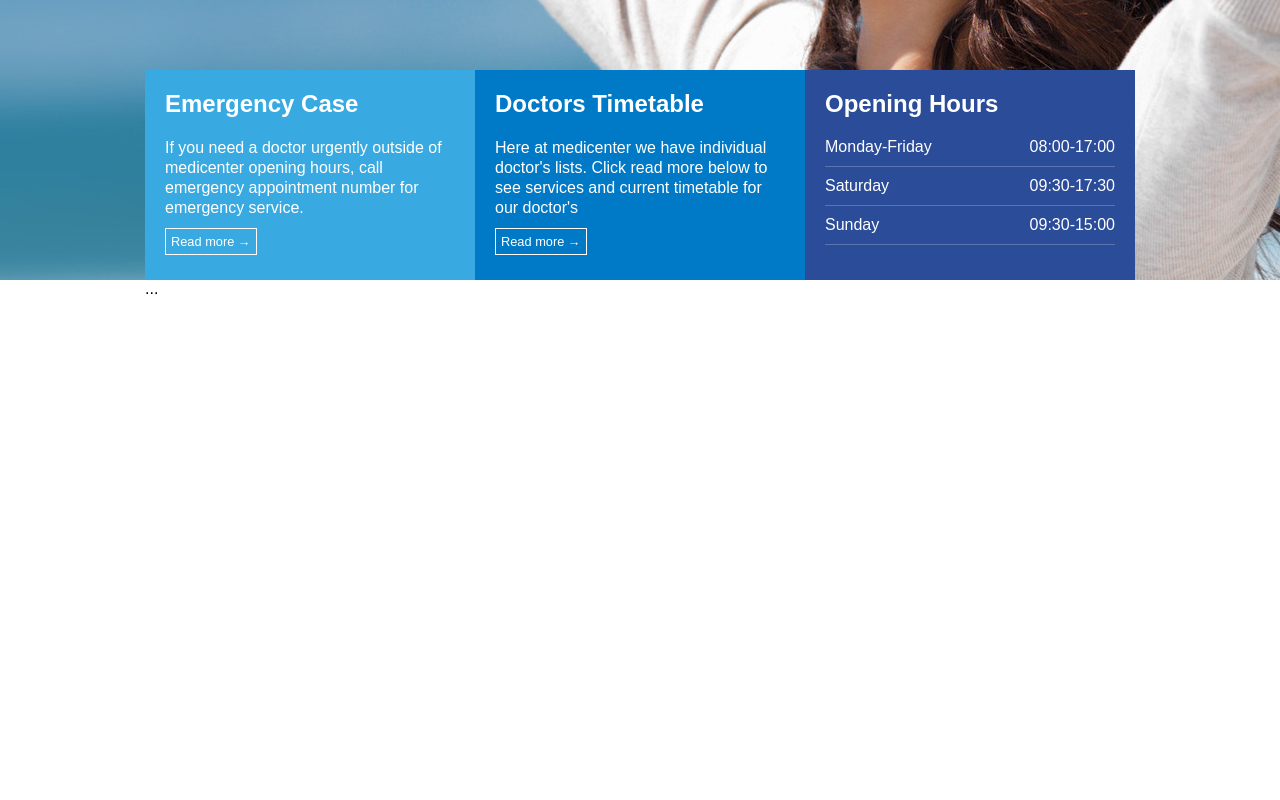
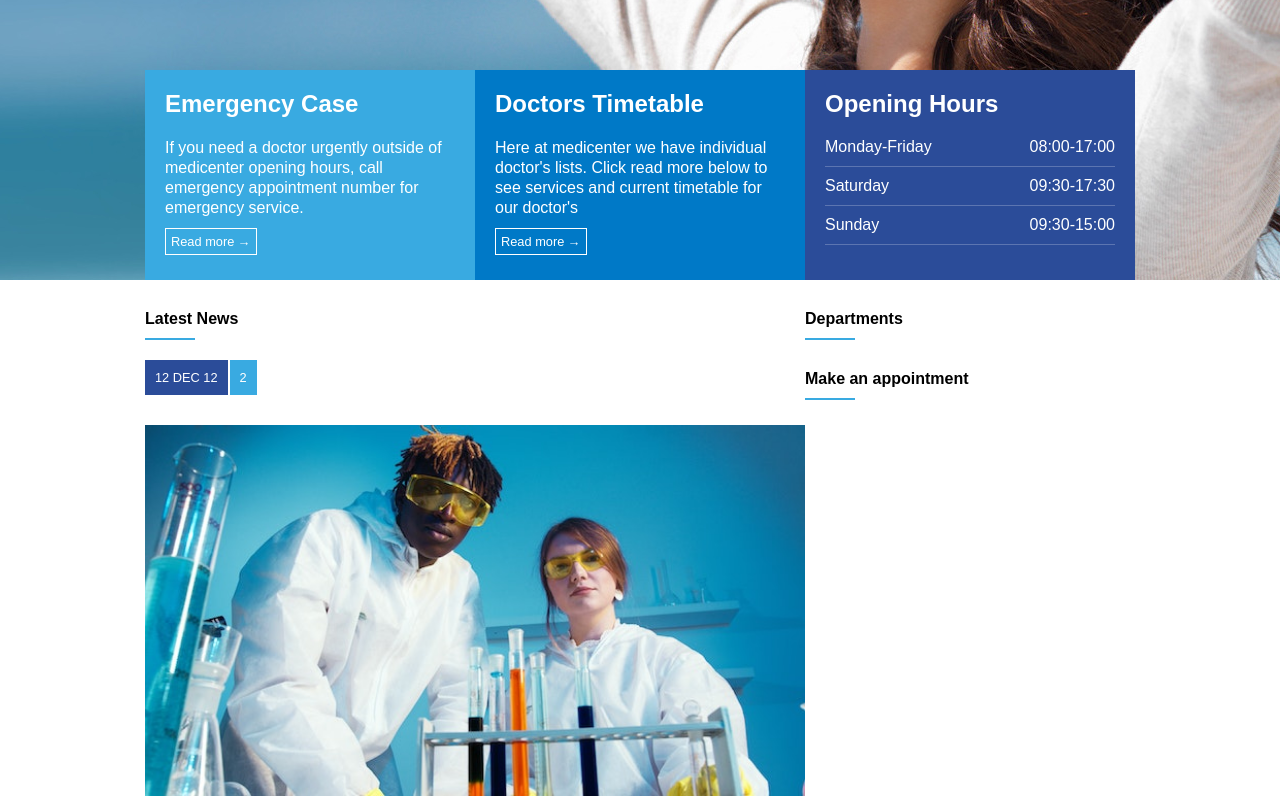
Before and after one commit to felipgs/html-css-b7, a plain HTML site: page desafios/desafio001-b/index.html in a window 1280 px wide. Shown: the part 510-1310 px from the top of the page. Before the commit the page ends 808 px from the top, so only its background shows below. Drawn offline with Linux system fonts and the light colour scheme.

Commit message:
att desafio001-b

```diff
--- a/desafios/desafio001-b/estilos/style.css
+++ b/desafios/desafio001-b/estilos/style.css
@@ -150,3 +150,55 @@ section#geral {
     display: flex;
     justify-content: center;
 }
+
+#geral section {
+    flex: 2;
+}
+
+#geral aside {
+    flex: 1;
+}
+
+.widget-title {
+    margin-top: 30px;
+    margin-bottom: 20px;
+}
+
+.widget-title-text {
+    font-weight: bold;
+}
+
+.widget-title-bar {
+    width: 50px;
+    height: 2px;
+    background-color: rgb(57, 170, 225);
+    margin-top: 10px;
+}
+
+article .news-data {
+    display: flex;
+}
+
+article .news-posted-at {
+    font-size: 0.8em;
+    background-color: rgb(43, 76, 153);
+    color: white;
+    margin-right: 2px;
+    padding: 10px;
+}
+
+article .news-coments {
+    font-size: 0.8em;
+    background-color: rgb(57, 170, 225);
+    color: white;
+    padding: 10px;
+}
+
+article .news-thumbnail {
+    margin-top: 30px;
+}
+
+article .news-thumbnail img {
+    width: 100%;
+    height: auto;
+}
--- a/desafios/desafio001-b/index.html
+++ b/desafios/desafio001-b/index.html
@@ -75,11 +75,47 @@
         </section>
 
         <section id="geral">
+            <div class="container">
 
-            <div class="container">
-                ...
+                <section>
+                    <div class="widget">
+                        <div class="widget-title">
+                            <div class="widget-title-text">Latest News</div>
+                            <div class="widget-title-bar"></div>
+                        </div>
+                        <div class="widget-body">
+
+                            <article>
+                                <div class="news-data">
+                                    <div class="news-posted-at">12 DEC 12</div>
+                                    <div class="news-coments">2</div>
+                                </div>
+
+                                <div class="news-thumbnail">
+                                    <img src="imagens/pexels-artem-podrez-5726803 (1).jpg" alt="medicos trabalhando">
+                                </div>
+                            </article>
+
+                        </div>
+                    </div>
+                </section>
+
+                <aside>
+                    <div class="widget">
+                        <div class="widget-title">
+                            <div class="widget-title-text">Departments</div>
+                            <div class="widget-title-bar"></div>
+                        </div>
+                    </div>
+
+                    <div class="widget">
+                        <div class="widget-title">
+                            <div class="widget-title-text">Make an appointment</div>
+                            <div class="widget-title-bar"></div>
+                        </div>
+                    </div>
+                </aside>
             </div>
-
         </section>
 
     </main>
```
